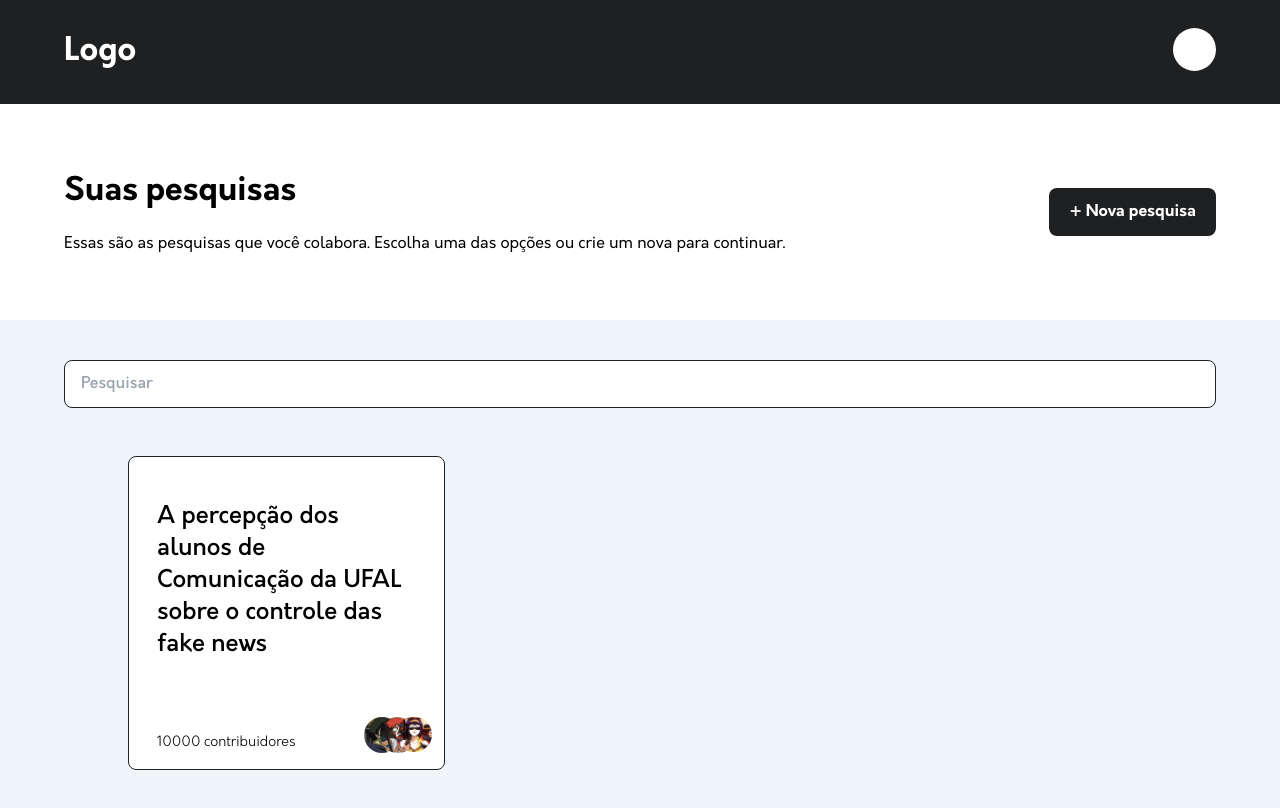
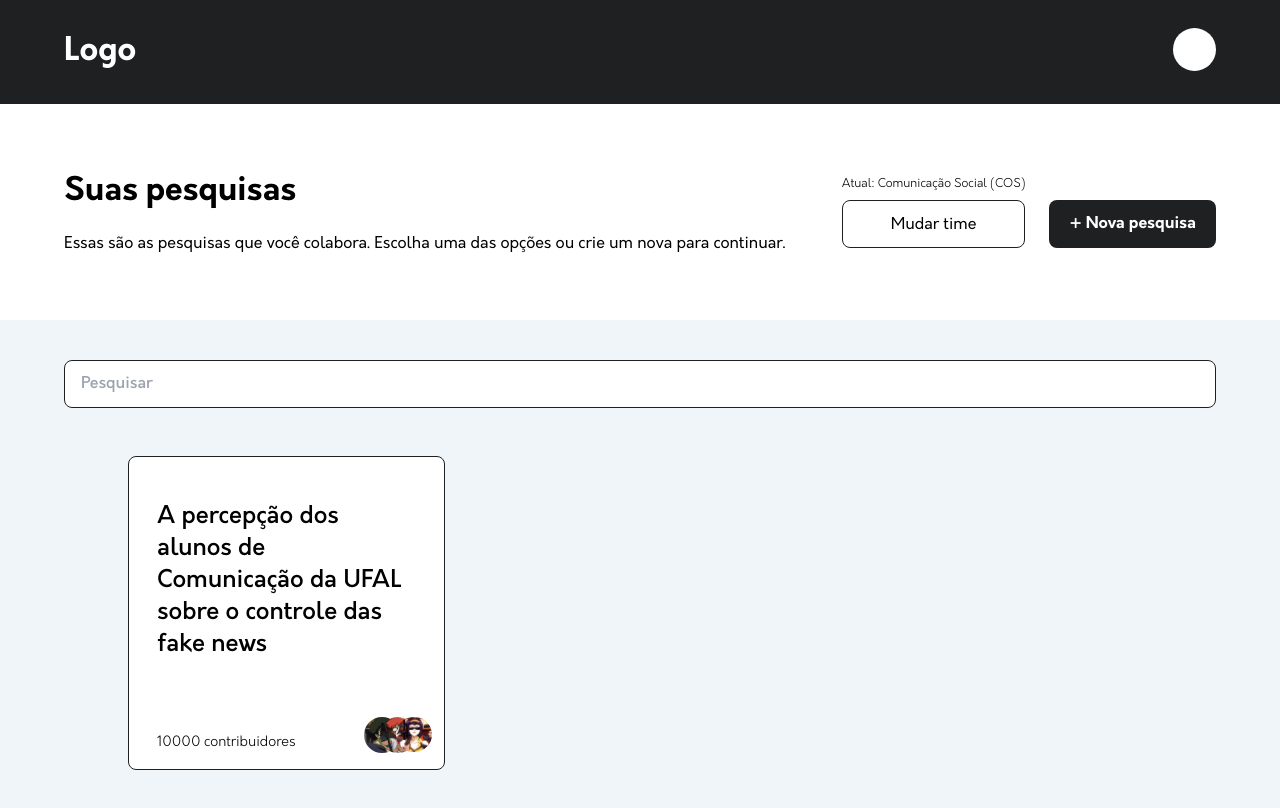
Before and after one commit to emanusantos/SGPP_FRONT, a React (Vite) app: page /pesquisas in a window 1280 px wide. Built offline with nearby package versions, Linux system fonts and the light colour scheme.

Commit message:
feat: Researches layout finished

```diff
--- a/src/routes/Researches/index.tsx
+++ b/src/routes/Researches/index.tsx
@@ -31,7 +31,19 @@ export function Researches() {
         title="Suas pesquisas"
         subtitle="Essas são as pesquisas que você colabora. Escolha uma das opções ou crie um nova para continuar."
       >
-        <Button className="w-auto py-3 px-5">+ Nova pesquisa</Button>
+        <div className="flex items-end gap-6">
+          <div className="flex flex-col gap-2">
+            <p className="font-orkneyLight text-xs">
+              Atual: Comunicação Social (COS)
+            </p>
+
+            <Button className="w-auto py-3 px-10 bg-transparent text-black font-orkney border border-primary">
+              Mudar time
+            </Button>
+          </div>
+
+          <Button className="w-auto py-3 px-5">+ Nova pesquisa</Button>
+        </div>
       </PageSubheader>
 
       <PageMain className="flex flex-col gap-12">
```
